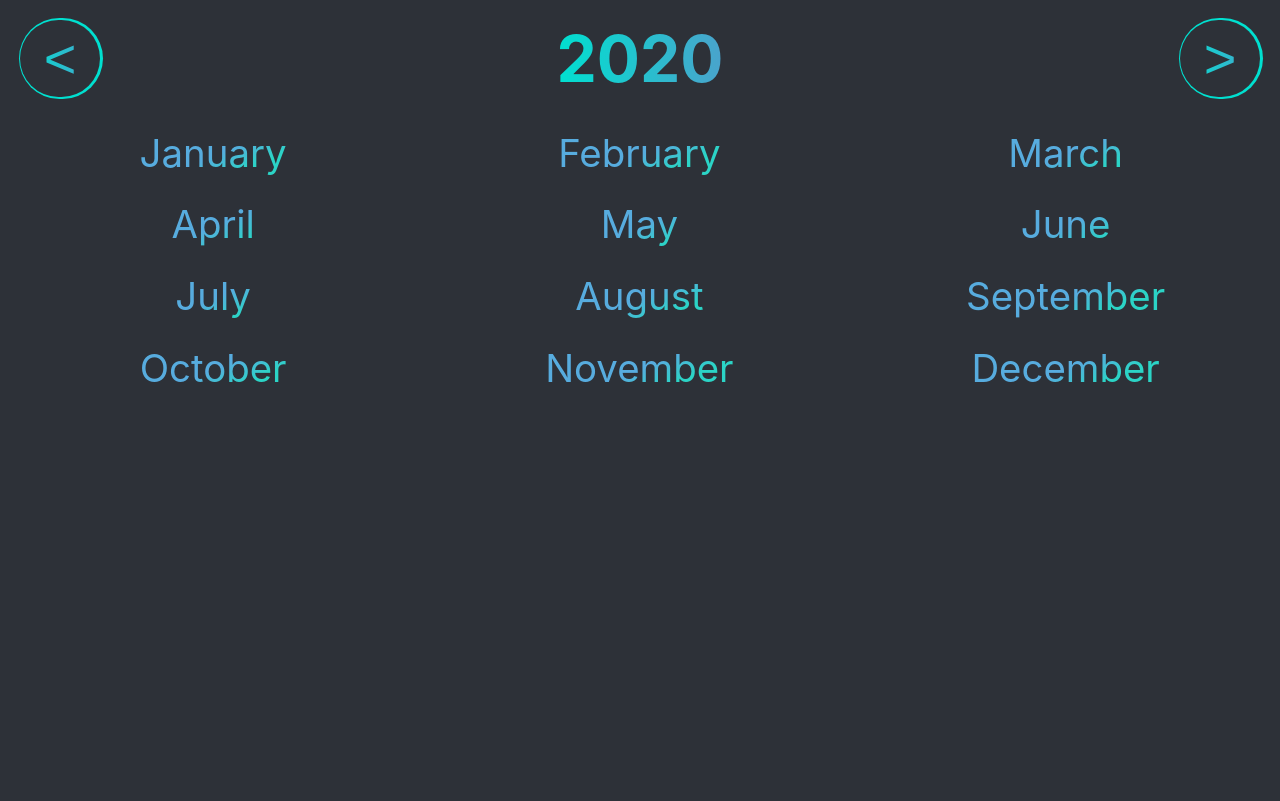
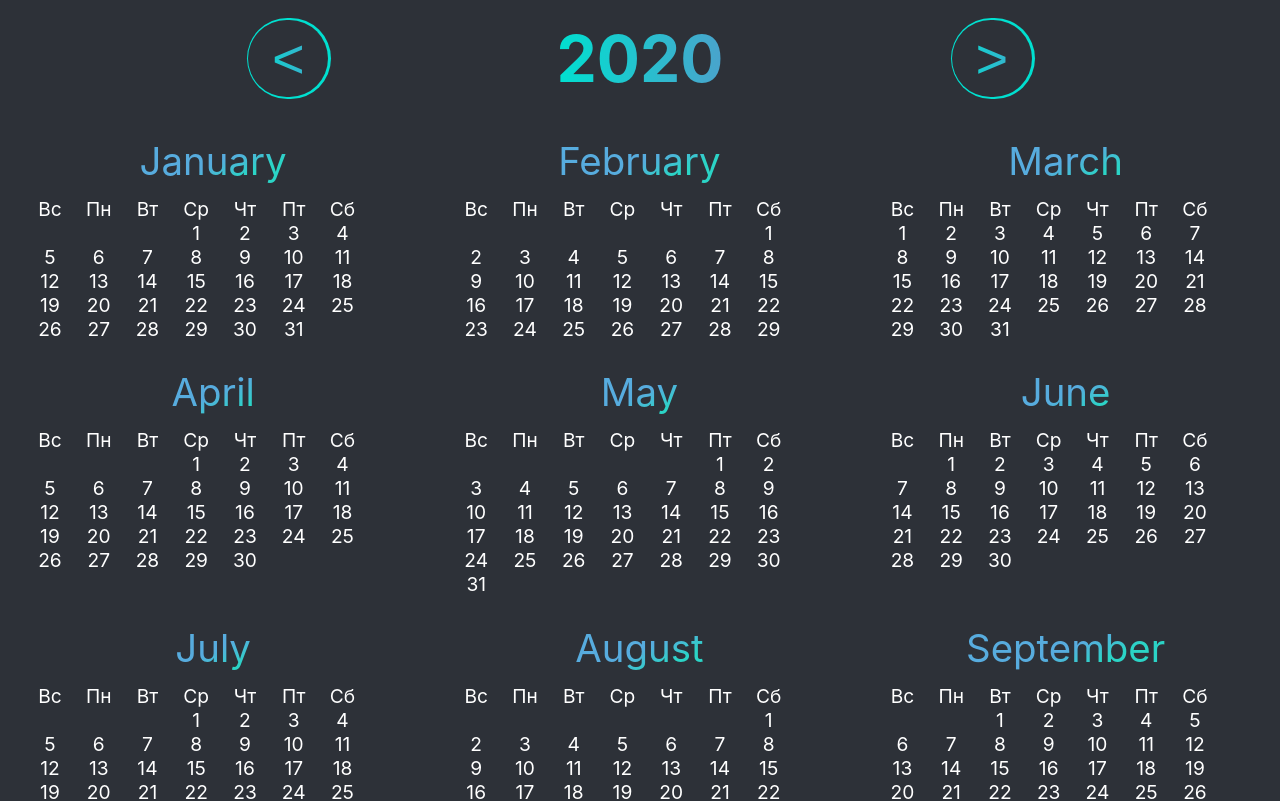
Before and after one commit to VadimTit/Calendar-app, a React (Create React App) app: page / in a window 1280 px wide. Shown: the top 801 px of the page. Built offline with nearby package versions, Linux system fonts and the light colour scheme.

Commit message:
adds days of month

```diff
--- a/package.json
+++ b/package.json
@@ -8,6 +8,7 @@
     "@testing-library/user-event": "^7.2.1",
     "react": "^16.13.1",
     "react-dom": "^16.13.1",
+    "react-router-dom": "5.2.0",
     "react-scripts": "3.4.3"
   },
   "scripts": {
--- a/src/components/month/month.component.css
+++ b/src/components/month/month.component.css
@@ -8,3 +8,15 @@
   -webkit-background-clip: text;
   -webkit-text-fill-color: transparent;
 }
+.month-main {
+  display: flex;
+  flex-wrap: wrap;
+}
+.day {
+  width: 13%;
+  font-size: 1.5vw;
+  text-align: center;
+}
+.month {
+  padding: 1vh 2vw;
+}
--- a/src/components/month/month.component.js
+++ b/src/components/month/month.component.js
@@ -6,11 +6,31 @@ export default class MonthComponent extends Component {
   render() {
     const startDate = this.props.startDate;
     const title = startDate.toLocaleString('default', { month: 'long' });
+    const tempDate = new Date(startDate);
+    const days = [];
+
+    let day = 1;
+    while (tempDate.getMonth() === startDate.getMonth()) {
+      days.push(day);
+      day = day + 1;
+      tempDate.setDate(day);
+    }
+
+    for (let i = startDate.getDay(); i > 0; i--) {
+      days.unshift('');
+    }
+
+    const dayOfWeek = ['Вс', 'Пн', 'Вт', 'Ср', 'Чт', 'Пт', 'Сб'];
+
     return (
       <div className="month">
         <div className="month-header">
           {title}
         </div>
+        <div className="month-main">
+          {dayOfWeek.map(day => <div className="day day-title">{day}</div>)}
+          {days.map(day => <div className="day">{day}</div>)}
+        </div>
       </div>
     );
   }
--- a/src/components/year/year.component.css
+++ b/src/components/year/year.component.css
@@ -1,6 +1,6 @@
 .year-header {
   display: flex;
-  justify-content: space-between;
+  justify-content: space-evenly;
   color: #fff;
   padding: 20px;
 }
```
Also changed, not shown: 1 other file (tests, documents, lock files or other folders).
